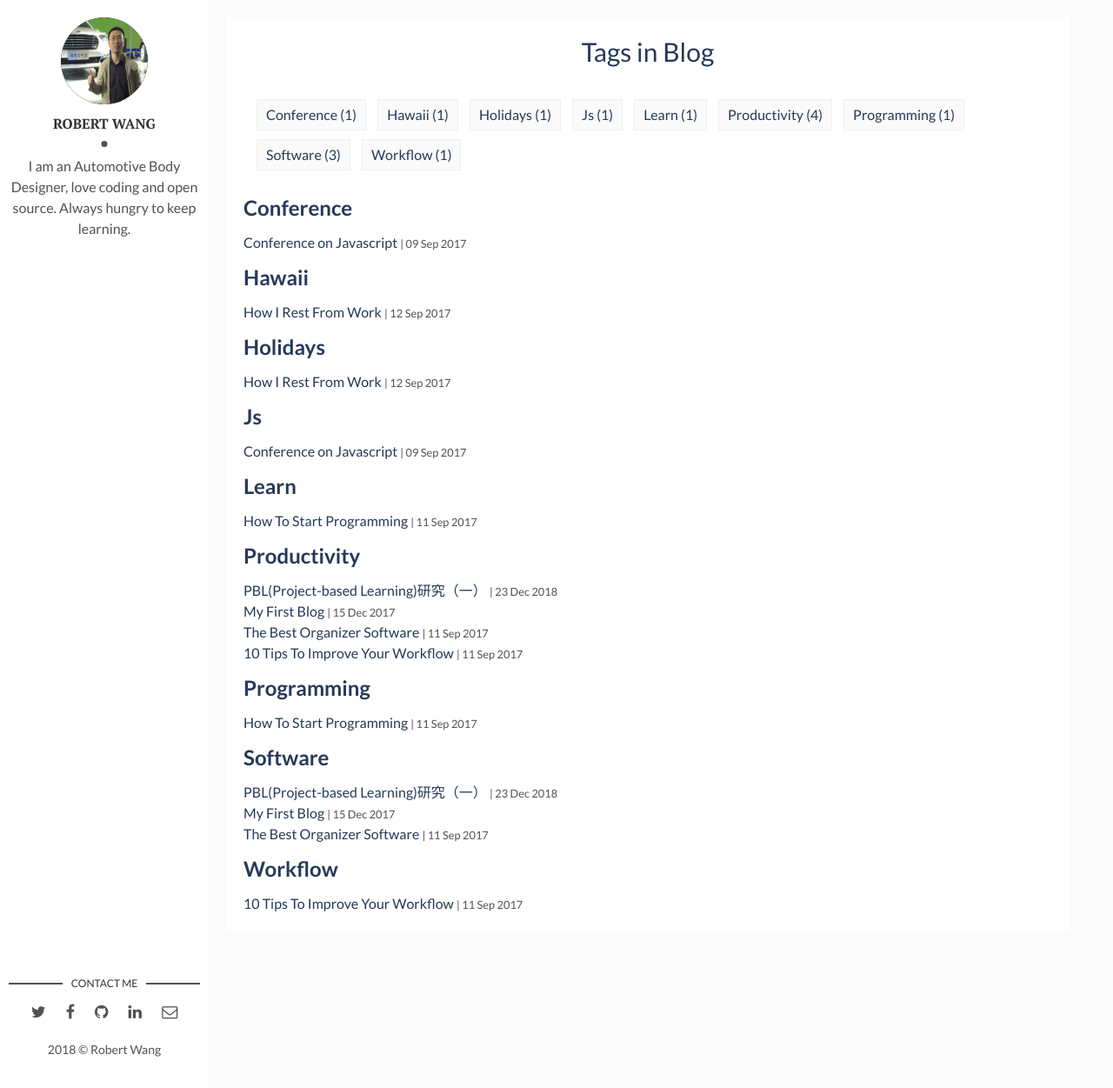
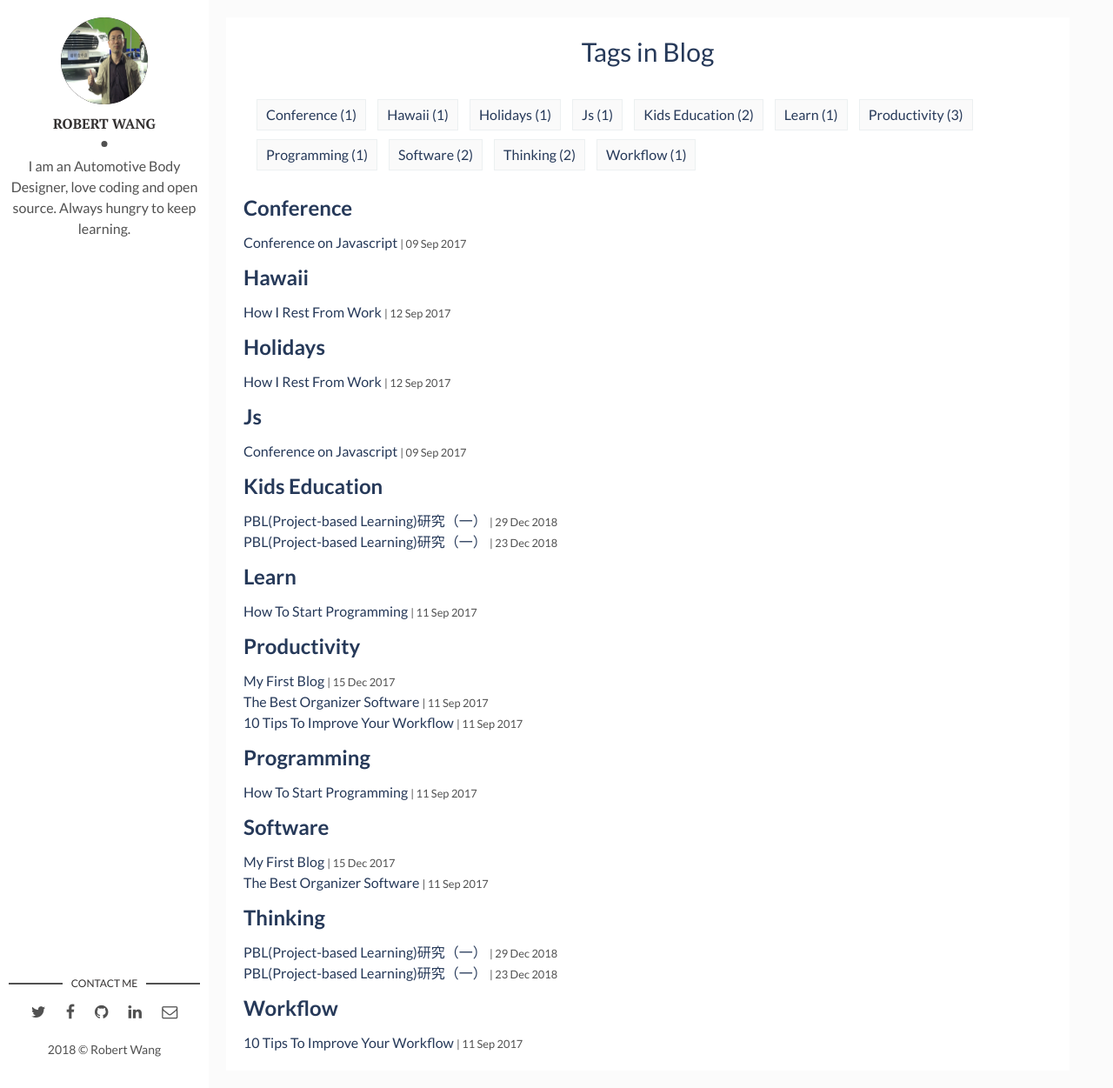
Before and after one commit to greenapple0/greenapple0.github.io, a Jekyll site: the page built from tags.html, in a window 1280 px wide and 1251 px high. Shown: the whole window at 87% size. Built offline with Jekyll 4.4.1, drawn with Linux system fonts in a browser that asks for light colours; some of the changed lines change nothing that is shown.

Commit message:
Publish PBL 2
Publish 2nd PBL study doc.

```diff
--- a/_posts/2018-12-23-kids-education-study.markdown
+++ b/_posts/2018-12-23-kids-education-study.markdown
@@ -4,7 +4,7 @@ title: PBL(Project-based Learning)研究（一）
 date: 2018-12-23 23:00:00 +0800
 description: Study PBL. # Add post description (optional)
 img: software.jpg # Add image post (optional)
-tags: [Productivity, Software] # add tag
+tags: [Thinking, Kids Education] # add tag
 ---
 
 ## PBL(Project-based Learning)研究之一
@@ -27,8 +27,6 @@ tags: [Productivity, Software] # add tag
 
 > Buck Institute for Education是致力于推广项目式教学的非营利机构，其主编和高级研究员John Larmer和John Mergendoller经过多年研究，将项目式教学的成功要素总结为由三个同心环组成的“黄金标准”，其中最核心的就是确定学习目标。"
 
-
-
 这个学习目标是不好确定。既要严谨又要适合学生的阶段。还好我不是做教育专业的，不用太烦心这个问题。不过我一直在思考一些适合家庭的PBL项目。
 
 **2. Active learning**
@@ -36,8 +34,6 @@ tags: [Productivity, Software] # add tag
 再来说说**active learning**。这个是Teach和Learn的转变。PBL中最为重要的精神之一就是**自主探索**。对于很小的学生来说，很多学生是难以做到主动学习的。但是他们却有非常强烈的自然的好奇心。所以如果能调动他们的好奇心，他们将很乐意将项目进行下去也就达到了自主学习的目的。如何才能调动他们的好奇心呢？
 
 > 早在采用Reggio Emilia方法（瑞吉欧教育法）的幼儿园，项目式教学方法已经成功实施。Reggio Emiglia是一个基于项目的学习方法，开始于意大利北部。这是一种以儿童为中心的方法，鼓励孩子们自然的好奇心，并仔细记录他们在项目中的发现。教师指导学生，并在学习期间为学生提供资源，特别是鼓励学龄前学生探索，调查和体验。这是发展学生对学习的热爱和培养他们自然的好奇心的跳跃点。
-
-
 
 就职于美国ASCD（Association for Supervision and Curriculum Development，国家教育和课程研究院）的一位教育咨询师这样说：“孩子刚开始接触PBL时，不要太疯狂”。作为家长或者老师，当你准备开始指导孩子PBL时，
 
@@ -51,7 +47,5 @@ tags: [Productivity, Software] # add tag
 
 国外的研究认为，高水准的PBL项目立意务求**真实(Authentic problems)**，能帮助学生从学科学习和社群生活两个层面与现实世界建立联系，同时对学生个人而言也是有意义的。我还想到了，一直都提倡的寓教于乐。对于小朋友来说，当他看到真实的有趣的结果时，他就会被眼前的景象吸引住。因此我的理解是**真实的有趣的项目**更能调动学生的好奇心。
 
-
-
 Robert Wang
 2018.12.23
--- /dev/null
+++ b/_posts/2018-12-29-kids-education-study-PBL2.markdown
@@ -0,0 +1,131 @@
+---
+layout: post
+title: PBL(Project-based Learning)研究（一）
+date: 2018-12-29 23:00:00 +0800
+description: Study PBL. # Add post description (optional)
+img: software.jpg # Add image post (optional)
+tags: [Thinking, Kids Education] # add tag
+---
+
+## PBL(Project-based Learning)研究之二
+
+### 项目式学习理论研究
+
+#### PBL的要点
+
+首先看看我们未来需要培养的能力。具体需要哪些能力真的很难界定。在网上找到芬兰教育委员会定义出七种未来需要的跨界能力。暂且参考一下吧。
+
+1. 思考与学习能力
+
+2. 文化辨读、互动与表达能力
+
+3. 照日常生活技能与照顾和保护自己的能力
+
+4. 多元语言能力（多文化）
+
+5. 数位应用能力
+
+6. 工作生活能力与创业精神
+
+7. 参与、影响并为可持续的未来负责
+
+现在学习的各个专业相互的关联性确实很少，而这些跨界能力的培养真的很难达到。也许PBL是一个不错的选择。初步研究了一下PBL相关的理论。看到下面一句：
+
+Project-based learning promotes critical thinking, memory and creativity.
+
+同时在网上看到了关于PBL的一些要点，其中有5 Keys:
+
+1. Establishing real-world connections in projects
+
+2. building rigorous projects that are core to learning
+
+3. structuring collaboration for student success
+
+4. Facilitating learning in a student-driven environment
+
+5. Embedding assessment throughout the project
+
+同时还有PBL项目制学习的六大要素：
+
+驱动问题（Driving Questions）；
+深度探究（Need to know）；
+多次测试和优化（Multiple Tests and Improvements）;
+作品展出 （Public audiences）;
+重要内容 （Key Content）；
+学生选择权 （Student Voices and choices）
+
+PBL的另外一个重要精神就是，设立开放性的问题，没有对错答案之分，培养学生的社会情感技能。
+
+#### PBL实施与评估
+
+PBL实施的几个阶段：
+第一个阶段，学生需要把一个项目细化，抛出问题（Propose）：在建筑设计中，我需要哪些板块的知识？我应该如何开展设计？我与我的同伴应该如何合作分工，从而最大限度发挥潜力？我的设计如何能具有可行性或概念上的先进性？
+
+第二个阶段是规划方案（Plan），老师会为学生们提供方案支持（Scaffolding）——在建筑方面，详细讲述中国传统建筑，包括建筑理念、建筑元素、构景方式等；此外，还会有商业领域的建筑设计方案策划书，涉及项目名称、产品定位、市场分析、设计方案、营销方案等，引导学生的设计行为。
+
+第三个阶段，学生小组合作完成设计策划案书并准备PPT进行演讲（Execute）。
+最后在评价与反思阶段（Judge ），进行教师评价（Teacher Assessment）和同伴评价（Peer Assessment）之后进行自我评价（Self Assessment），小组内部讨论并完成修改。
+
+也有Graeber提出的她的项目式课堂的7步设计法
+
+1. 提出有现实意义的问题
+
+2. 介绍终极挑战的形式
+
+3. 引入学科要点知识
+
+4. 展示终极挑战项目
+
+5. 点评终极挑战项目
+
+6. 回顾项目初设的问题
+
+7. 小结性评估
+
+关于项目式学习评估的10条建议：
+
+1. 多评估、少评分
+
+2. 重视非正式评估，让学生解释并反思他们学到了什么
+
+3. 向学生解释清楚评估过程和要求
+
+4. 留给学生对评估方式的选择空间，允许差异化的学习形式
+
+5. 确保学生理解、使用甚至掌握评估的方法
+
+6. 除了学科知识，确保对学生的核心技能进行评估
+
+7. 评估个人的学习和发展情况，不要仅仅是集体作品
+
+8. 重视形成性评估，给予学生改进作品的机会
+
+9. 帮助父母理解项目式评估的反馈方式和信息
+
+10. 老师不是唯一的评估者，其他同学、外部专家、家长、社区成员等都可以是评估者，让学生听到不同角度的反馈更加有效
+
+#### PBL实施实践
+
+芬兰的跨学科的专题式教学方式
+
+而所谓的跨学科的专题式教学方式，则通过一个专题项目“欧盟“将欧盟各国的历史、欧盟国家的地理位置、欧盟国家所使用的语言，以及欧盟使用的货币串联到一起，相当于将历史、地理、语言和经济等跨界科目整合到一起。通过打破学科间的壁垒，让学生注意到，不管数学、历史还是艺术，这些知识是彼此连结，而且都是可以实用的知识。透过专案整合的学习，学生有机会可以主动参与，老师可以合作和创造新课程。最重要的是把知识用出来，让知识贴近生活。芬兰首都赫尔辛基的学校已经达成共识：未来芬兰7到16岁的学生，每学年至少有一项延长性的跨领域学习科目，学习时间的长短将由学校自行决定，至少历时数个星期。
+
+#### PBL与中国教育的结合
+
+我一直有一个疑问是PBL如何与中国教育相结合。现在看来国内完全实施项目教学的学校好像很少，经验也不多。
+
+中国的很多学生都面临一个问题：参加高考。现在看来PBL教育方式很难成为以高考为导向的应试教育的主流，只能是应试教育下的一个甜点。或者成为一些私立学校招生的噱头。在没有找到更公平的考核方法之前，高考还是必要的。随着素质教育的提高，教育理念的转变，很难说PBL是否是中国教育的未来方向。但是至少是可以借鉴与学习的方法。至于一部分计划直接参加留学考试的同学也许PBL是一个不错的选择。
+
+#### PBL畅想
+
+在我看来，PBL很适合与家庭教育相结合。家庭生活中有很多项目（事情），如果在这些项目中结合需要的知识，那么自然而然这将是一个非常好的PBL项目。
+
+另外与STEAM教学的结合也会是一个非常好的方向。将学习的知识点融入到实际的STEAM项目中。学生就会感受到知识的实用性。STEAM项目的趣味性也能很好地调动学生的积极性。
+
+在PBL的实施过程可以与Design Thinking结合。将Design Thing所倡导的创意思维体现在PBL中。
+
+最后我认为PBL的一个重要目标是：使学生**掌握学习的方法**。学生在学习过程中要通过不断学习，摸索改进，最后形成自己的学习方法。PBL正好可以调动学生的积极性，主动性，因此很适合通过PBL实现这个目标。
+
+Robert Wang
+
+2018.12.29
```
